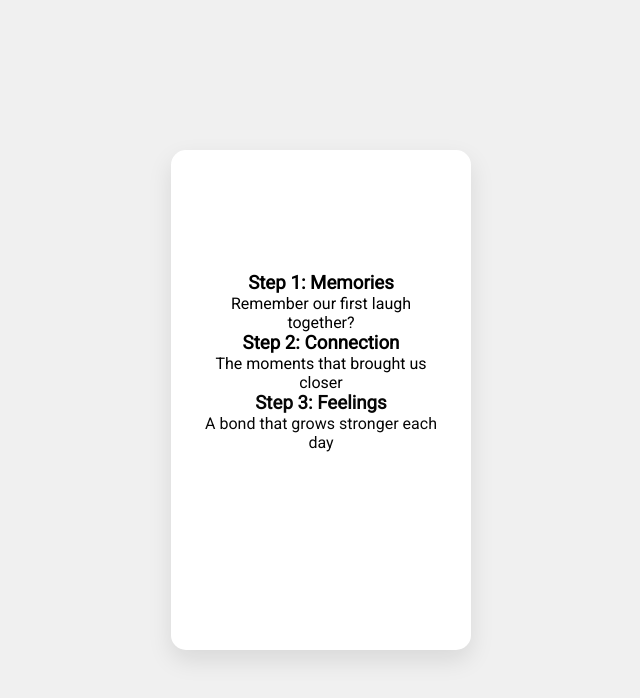
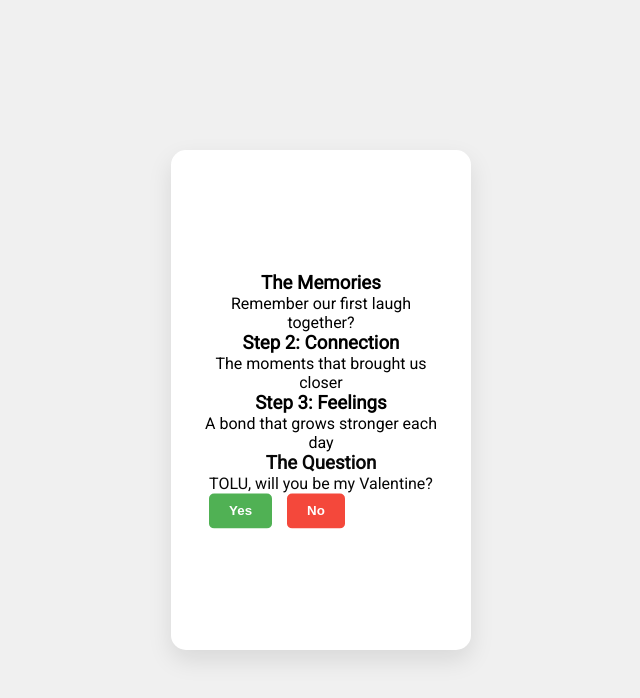
Before and after one commit to EkomDEV/love-story, a plain HTML site: page index.html in a window 1280 px wide. Both pictures are taken after a click on the element 640 px from the left and 400 px from the top of the page. Shown: the whole page, without its empty margins (319-959 px from the left). Drawn offline with Linux system fonts and the light colour scheme.

Commit message:
Update index.html

```diff
--- a/index.html
+++ b/index.html
@@ -15,8 +15,8 @@
         </div>
         <div class="card back">
             <div class="journey-steps" id="journeySteps">
-                <div class="step">
-                    <h3>Step 1: Memories</h3>
+                <div>
+                    <h3> The Memories</h3>
                     <p>Remember our first laugh together?</p>
                 </div>
                 <div class="step">
```
